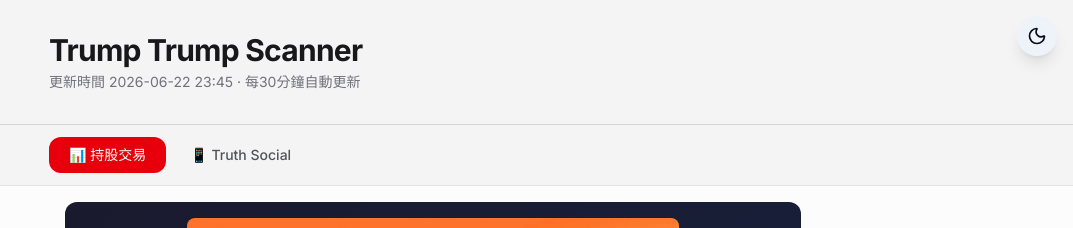
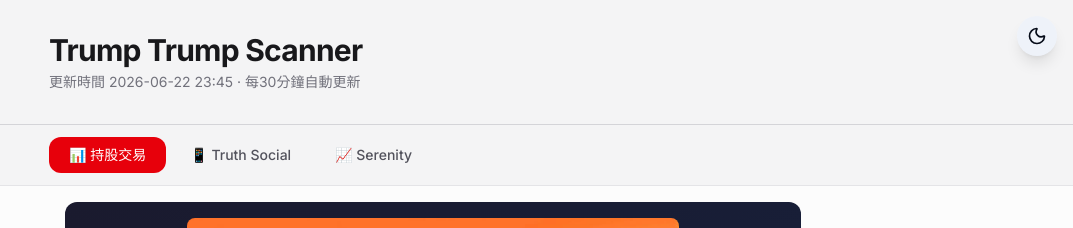
Before and after one commit to extraier/flight-deals-app, a Next.js app: page /trump in a window 1280 px wide. Shown: the top 228 px of the page, without its empty margins (207-1280 px from the left). Built offline with nearby package versions, Linux system fonts and the light colour scheme.

Commit message:
feat(trump): add 📈 Serenity tab next to existing tabs on /trump page
Cross-page link to /serenity, styled like an inactive tab so it visually
matches 持股交易 / Truth Social. Click → navigates to Serenity tracker.

```diff
--- a/src/app/trump/page.tsx
+++ b/src/app/trump/page.tsx
@@ -1,6 +1,7 @@
 'use client';
 
 import { useState, useEffect } from 'react';
+import Link from 'next/link';
 import { useTheme } from 'next-themes';
 import trumpData from '@/data/trump_alerts.json';
 import futuAd from './futu_ad.jpg';
@@ -298,7 +299,7 @@
 
       {/* Tabs */}
       <div className={`${bgSurface(isDark)} border-b ${borderSubtle(isDark)} px-6 py-3`}>
-        <div className="max-w-3xl mx-auto flex gap-1">
+        <div className="max-w-3xl mx-auto flex gap-1 flex-wrap">
           <button
             onClick={() => setTab('trades')}
             className={`px-5 py-2 rounded-lg text-sm font-medium transition-colors ${
@@ -315,6 +316,14 @@
           >
             📱 Truth Social
           </button>
+          {/* Cross-page link to Serenity tracker — uses an <a> styled like an inactive tab. */}
+          <Link
+            href="/serenity"
+            className={`px-5 py-2 rounded-lg text-sm font-medium transition-colors ${bgSurface(isDark)} ${isDark ? 'text-zinc-400 hover:text-white hover:bg-zinc-700' : 'text-zinc-600 hover:text-zinc-900 hover:bg-zinc-200'}`}
+            title="Serenity (@aleabitoreddit) 持股追蹤"
+          >
+            📈 Serenity
+          </Link>
         </div>
       </div>
 
```
